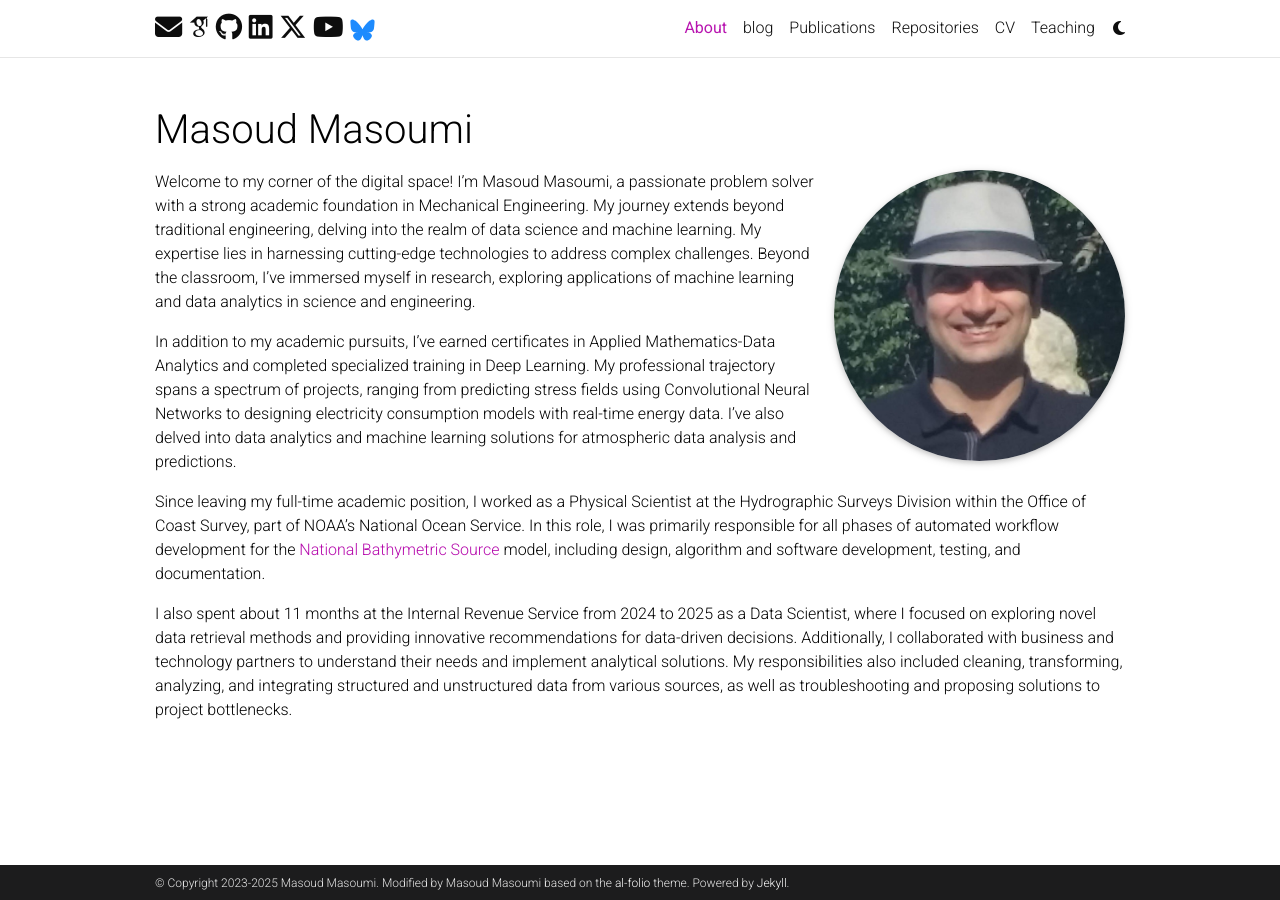
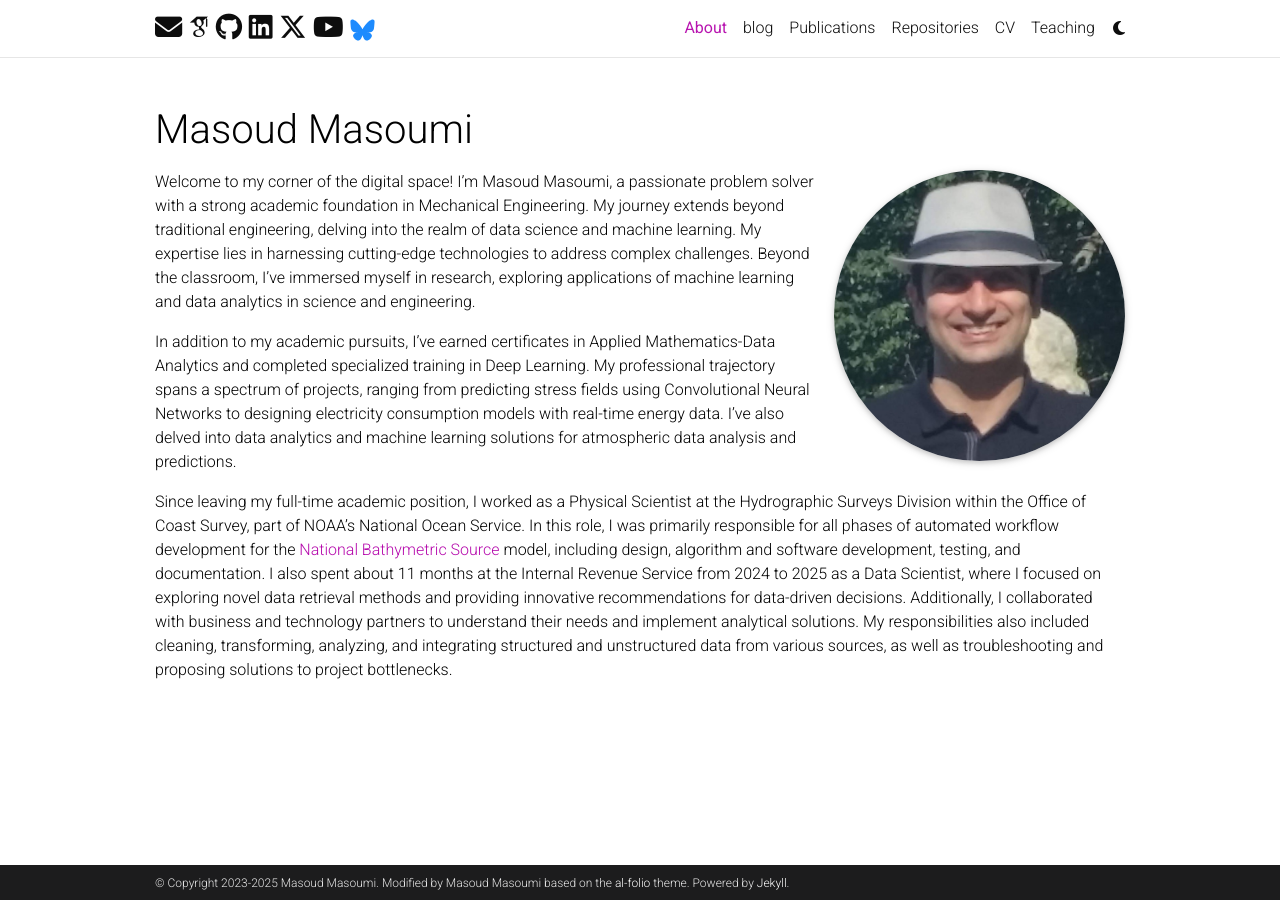
Before and after one commit to MasoudMiM/masoudmim.github.io, a Jekyll site: the page built from _pages/about.md, in a window 1280 px wide. Built offline with Jekyll 4.4.1, drawn with Linux system fonts in a browser that asks for light colours; full-size pictures stand in for the smaller copies a plugin makes; some web fonts are replaced; comment, search, counter and statistics services are not loaded; a style sheet for code colours, icons or effects is not loaded; part of the change alters nothing that is shown.

Commit message:
updated repos

```diff
--- a/_data/repositories.yml
+++ b/_data/repositories.yml
@@ -5,6 +5,7 @@ github_users:
 github_repos:
   - masoudmim/qpt_qa
   - masoudmim/internet-lens
+  - Masoudmim/stock-performance-analyzer
   - masoudmim/websearch_duckduckGo
   - masoudmim/ocean-data-analysis
   - masoudmim/wec-performance-evaluation
--- a/_pages/about.md
+++ b/_pages/about.md
@@ -23,6 +23,4 @@ Welcome to my corner of the digital space! I'm Masoud Masoumi, a passionate prob
 
 In addition to my academic pursuits, I've earned certificates in Applied Mathematics-Data Analytics and completed specialized training in Deep Learning. My professional trajectory spans a spectrum of projects, ranging from predicting stress fields using Convolutional Neural Networks to designing electricity consumption models with real-time energy data. I've also delved into data analytics and machine learning solutions for atmospheric data analysis and predictions.
 
-Since leaving my full-time academic position, I worked as a Physical Scientist at the Hydrographic Surveys Division within the Office of Coast Survey, part of NOAA’s National Ocean Service. In this role, I was primarily responsible for all phases of automated workflow development for the [National Bathymetric Source](https://registry.opendata.aws/noaa-bathymetry) model, including design, algorithm and software development, testing, and documentation.
-
-I also spent about 11 months at the Internal Revenue Service from 2024 to 2025 as a Data Scientist, where I focused on exploring novel data retrieval methods and providing innovative recommendations for data-driven decisions. Additionally, I collaborated with business and technology partners to understand their needs and implement analytical solutions. My responsibilities also included cleaning, transforming, analyzing, and integrating structured and unstructured data from various sources, as well as troubleshooting and proposing solutions to project bottlenecks.
+Since leaving my full-time academic position, I worked as a Physical Scientist at the Hydrographic Surveys Division within the Office of Coast Survey, part of NOAA’s National Ocean Service. In this role, I was primarily responsible for all phases of automated workflow development for the [National Bathymetric Source](https://registry.opendata.aws/noaa-bathymetry) model, including design, algorithm and software development, testing, and documentation. I also spent about 11 months at the Internal Revenue Service from 2024 to 2025 as a Data Scientist, where I focused on exploring novel data retrieval methods and providing innovative recommendations for data-driven decisions. Additionally, I collaborated with business and technology partners to understand their needs and implement analytical solutions. My responsibilities also included cleaning, transforming, analyzing, and integrating structured and unstructured data from various sources, as well as troubleshooting and proposing solutions to project bottlenecks.
```
